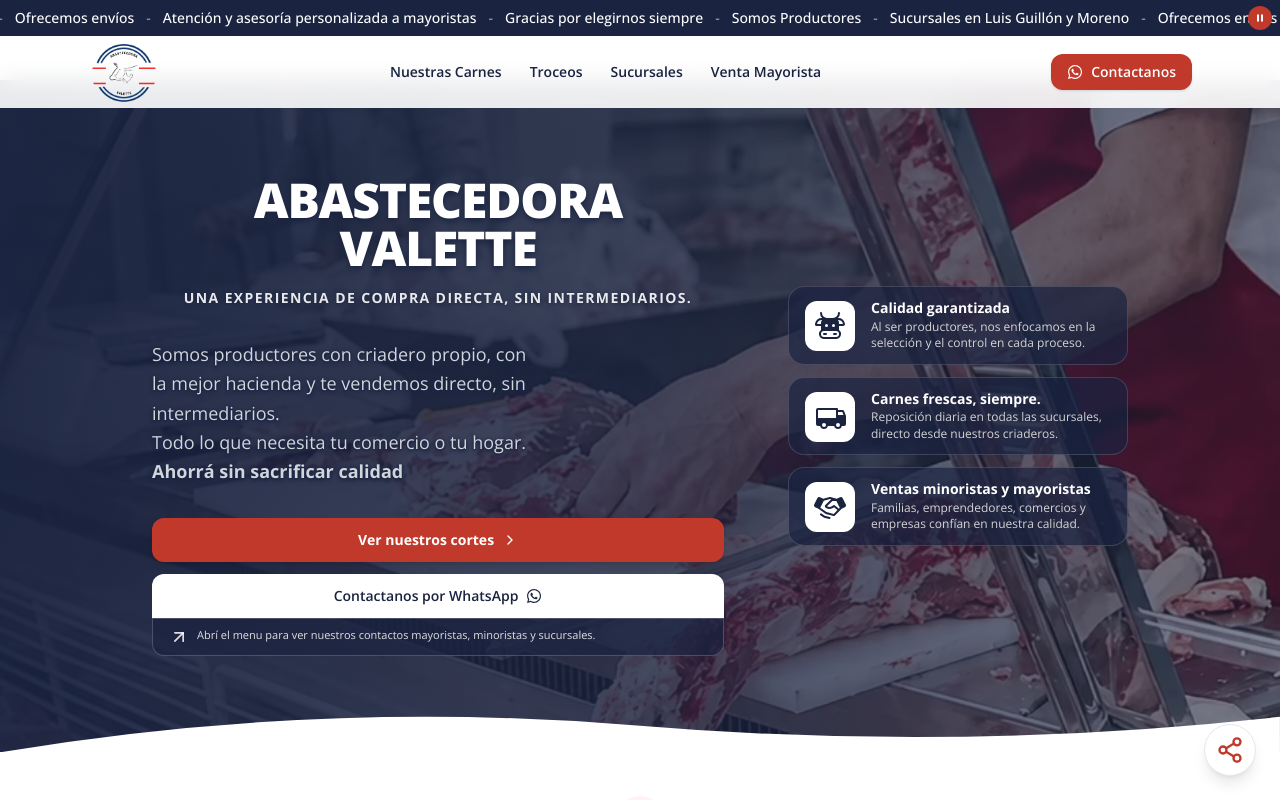
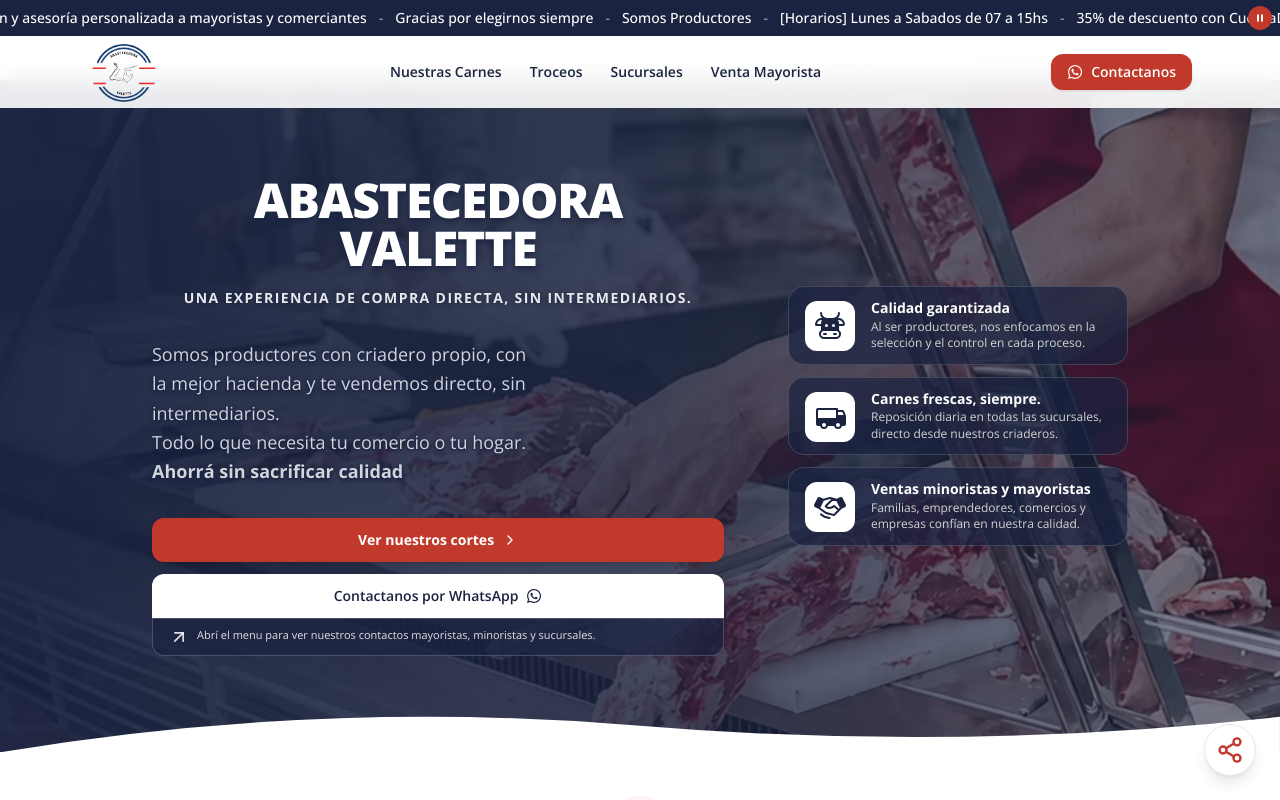
Before and after one commit to dealmacenes/abastecedoravalette, a React (Vite) app in the folder client/: page / in a window 1280 px wide. Shown: the top 800 px of the page. Built offline with nearby package versions, Linux system fonts and the light colour scheme.

Commit message:
Update AnnouncementBar.jsx

```diff
--- a/client/src/components/AnnouncementBar.jsx
+++ b/client/src/components/AnnouncementBar.jsx
@@ -2,9 +2,11 @@
 
 const items = [
   "Somos Productores",
+  "[Horarios] Lunes a Sabados de 07 a 15hs",
+  "35% de descuento con CuentaDNI los Sabados",
   "Sucursales en Luis Guillón y Moreno",
   "Ofrecemos envíos",
-  "Atención y asesoría personalizada a mayoristas",
+  "Atención y asesoría personalizada a mayoristas y comerciantes",
   "Gracias por elegirnos siempre",
 ];
 
@@ -20,7 +22,7 @@
       <div
         className="flex whitespace-nowrap"
         style={{
-          animation: "marquee 18s linear infinite",
+          animation: "marquee 10s linear infinite",
           animationPlayState: paused ? "paused" : "running",
         }}
       >
```
